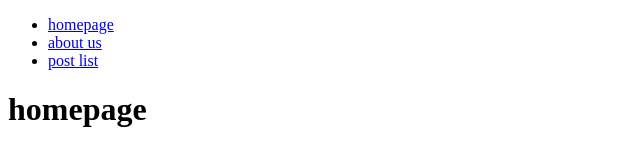
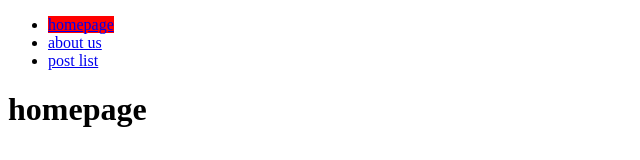
Before and after one commit to defendimattia/react-router, a React (Vite) app: page / in a window 1280 px wide. Shown: the top 160 px of the page, without its empty margins (0-640 px from the left). Built offline with nearby package versions, Linux system fonts and the light colour scheme.

Commit message:
add: navbar active class background

```diff
--- /dev/null
+++ b/src/App.css
@@ -0,0 +1,3 @@
+.active {
+    background-color: red;
+}
--- a/src/App.jsx
+++ b/src/App.jsx
@@ -2,6 +2,7 @@ import { BrowserRouter, NavLink, Route, Routes } from "react-router-dom"
 import Homepage from "./pages/Homepage"
 import AboutUs from "./pages/AboutUs"
 import PostList from "./pages/PostList"
+import "./App.css"
 
 function App() {
   return (
```
